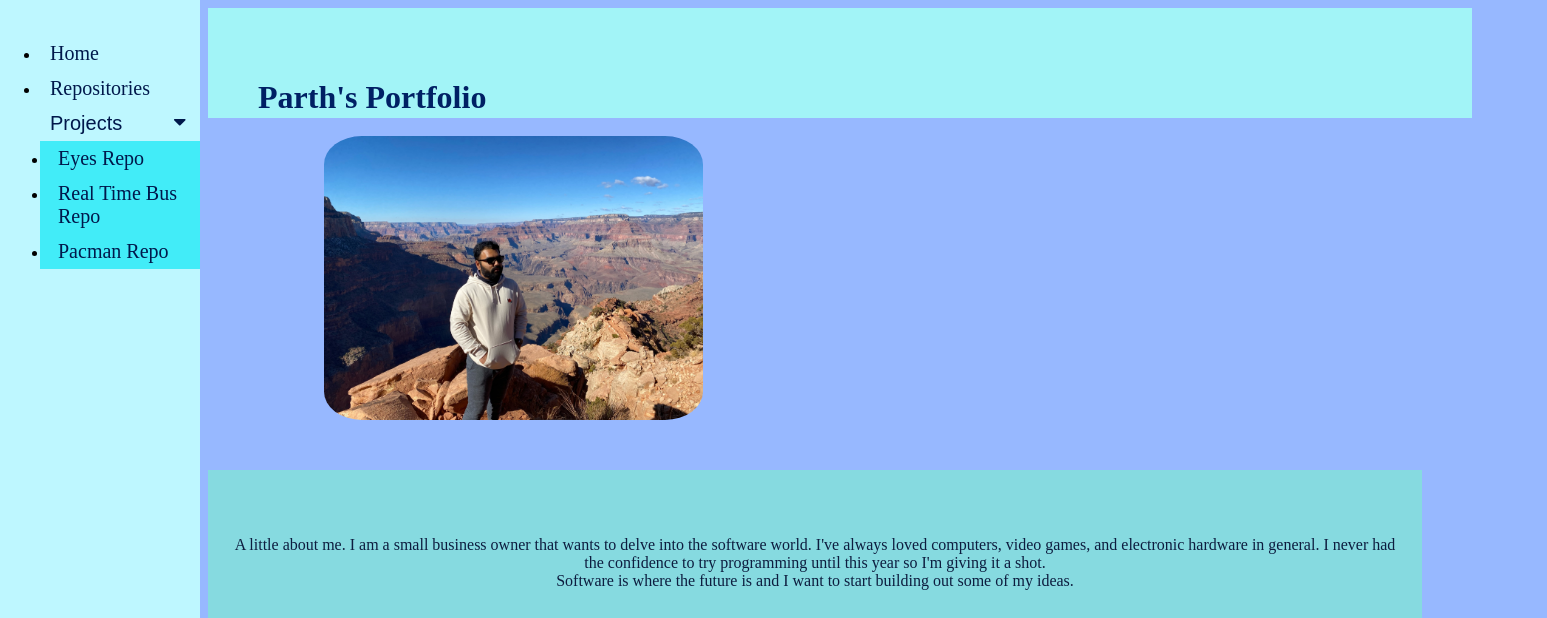
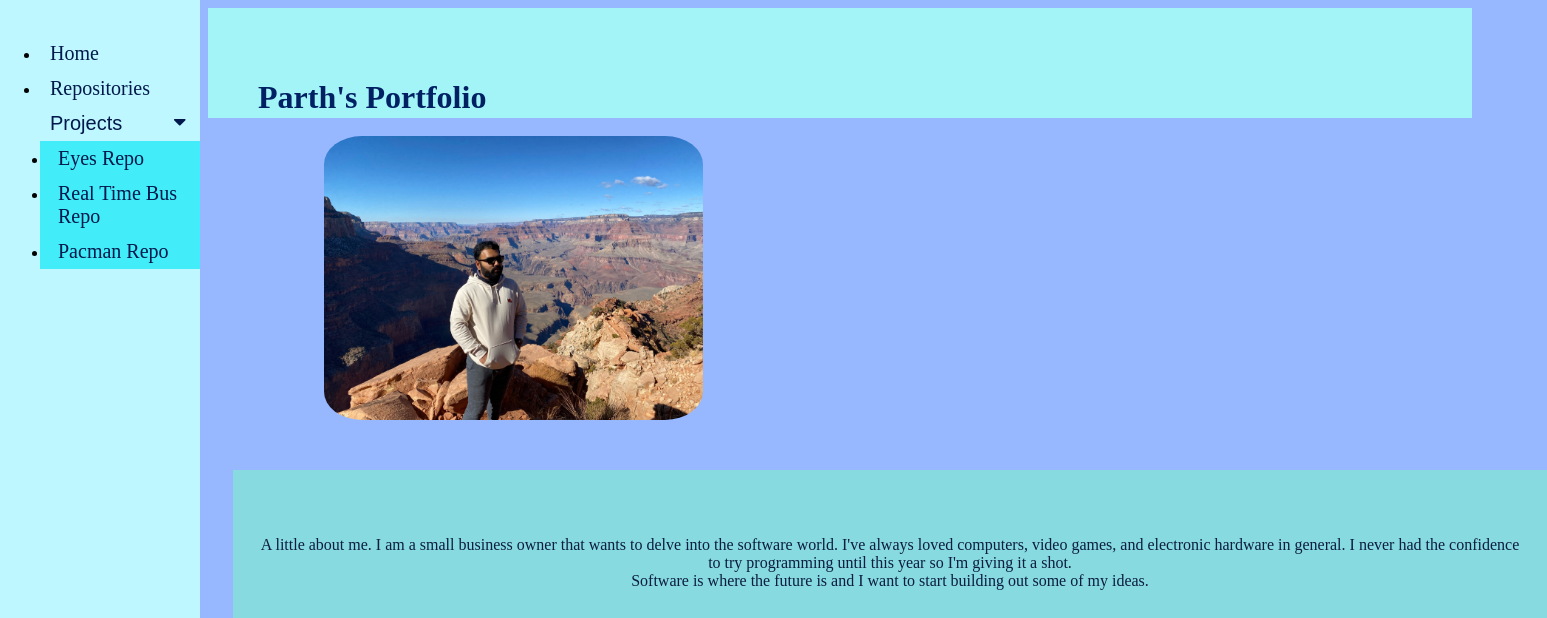
Before and after one commit to tron-stack/Portfolio, a plain HTML site: page index.html in a window 1280 px wide. Shown: the top 618 px of the page, 1547 px wide, since content can reach past the window. Drawn offline with Linux system fonts and the light colour scheme.

Commit message:
Update Styles.css

```diff
--- a/Styles.css
+++ b/Styles.css
@@ -93,13 +93,15 @@ body{
 
 #bodydiv {
     display: grid;
+    width: 100%;
     text-align: center;
     margin: 50px 25px 50px 25px;
     padding: 50px 25px 50px 25px;
     background-color: rgb(134, 218, 224);
     position: relative;
-    left: 175px;
+    left: 200px;
     color: rgb(13, 29, 63);
+
 }
 #buttoncontainer{
     display: grid;
```
